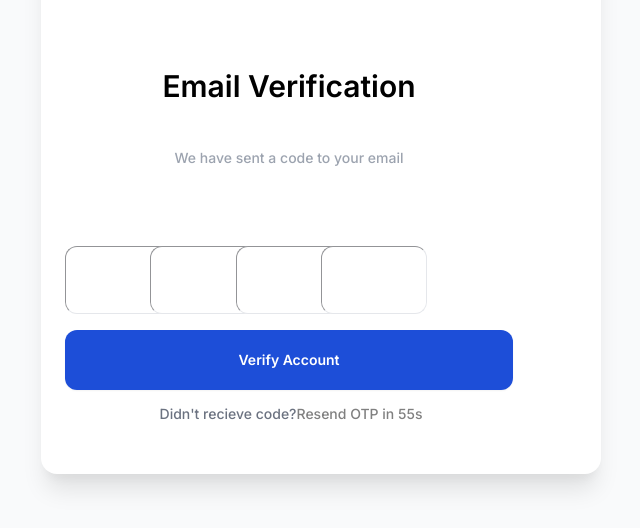
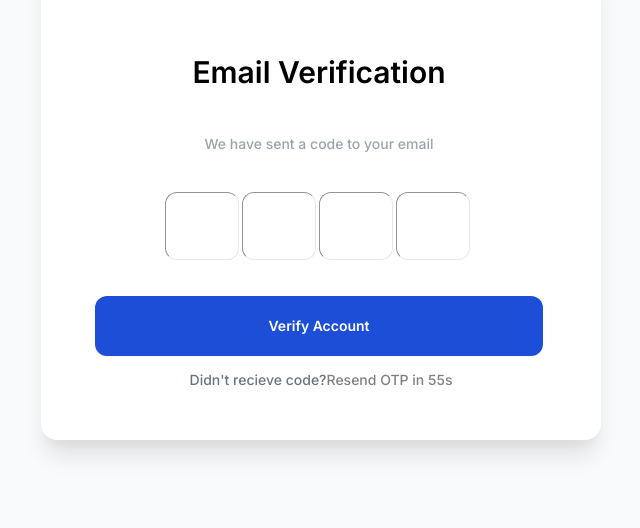
Before and after one commit to ericsubirana/EsteticaConnect, a React (Create React App) app in the folder front/: page /otp in a window 1280 px wide. Shown: the part 200-728 px from the top of the page, without its empty margins (319-959 px from the left). Built offline with nearby package versions, Linux system fonts and the light colour scheme.

Commit message:
changePassword DONE

```diff
--- a/front/src/api/auth.js
+++ b/front/src/api/auth.js
@@ -8,7 +8,6 @@ export const verifyTokenReq = () => axios.get('/auth/verify');
 
 export const logoutReq = () => axios.get('/logout');
 
-
 export const forgotPassowrd = ({ recipient_email, OTP }) => axios.post('/forgotPassword', {recipient_email, OTP});
 
-export const changePassword = password => axios.post('/changePassword', password);
+export const changePassword = ({password, email}) => axios.post('/changePassword', {password, email});
--- a/front/src/components/forgotPassword/ChangePassword.js
+++ b/front/src/components/forgotPassword/ChangePassword.js
@@ -9,7 +9,7 @@ import './changePassword.css'
 
 function ChangePassword() {
 
-  const {signin, email} = useAuth();
+  const {email, user, setChangePassword} = useAuth();
   const [password, setPassowrd] = useState();
   const [repeatPassword, setRepeatPassowrd] = useState();
 
@@ -18,8 +18,9 @@ function ChangePassword() {
   const changeForgottenPassword = async () => {
     if(password.length > 5){
       if(password === repeatPassword){
-        const changePass = await changePassword({ password });
-        navigation("/login");
+        const changePass = await changePassword({ password, email });
+        setChangePassword(password)
+        navigation('/login');
       }
       else{
         toast.error('Passowrds do not match');
--- a/front/src/components/forgotPassword/changePassword.css
+++ b/front/src/components/forgotPassword/changePassword.css
@@ -79,12 +79,7 @@
 
 .passwordForm {
     margin-top: 1rem;
-    margin-top: 1rem;
-
-
-
-
-
+    margin-bottom: 2rem;
 }
 
 @media (min-width: 768px) {
@@ -116,12 +111,10 @@
     border-radius: 0.5rem;
     border-width: 1px;
     border-color: #D1D5DB;
-    width: 100%;
+    width: 95%;
     color: #111827;
     background-color: #F9FAFB;
-
-
-
+    margin-bottom: 1rem;
 }
 
 @media (min-width: 640px) {
@@ -186,5 +179,11 @@
     line-height: 1.25rem;
     font-weight: 500;
     text-align: center;
+    background-color: #d7d9fa;
     color: #ffffff;
+    border: 1px solid #9ca1fd;
 }
+
+.changePasswordButton:hover {
+    cursor: pointer;
+}
--- a/front/src/components/forgotPassword/otpinput.css
+++ b/front/src/components/forgotPassword/otpinput.css
@@ -21,7 +21,8 @@
 
 .otp-margins {
     display: flex;
-    margin-top: 4rem;
+    margin-top: 15px;
+    margin-left: 30px;
     flex-direction: column;
     width: 100%;
     max-width: 28rem;
@@ -53,22 +54,25 @@
 
 .otp-form {
     display: flex;
-    margin-top: 4rem;
+    width: 100%;
+    margin-top: 1.5rem;
     flex-direction: column;
+    justify-content: center;
 }
 
 .form-back {
     display: flex;
     flex-direction: row;
-    justify-content: space-between;
+    justify-content: center;
     align-items: center;
     width: 100%;
-    max-width: 20rem;
+    margin-bottom: 20px;
 }
 
 .otp-input {
-    width: 4rem;
+    width: 2rem;
     height: 4rem;
+    margin-right: 45px;
 }
 
 .otp-inputs {
--- a/front/src/components/loginComponent/LoginForm.js
+++ b/front/src/components/loginComponent/LoginForm.js
@@ -4,6 +4,7 @@ import { useAuth } from '../../context/AuthContext';
 import { useNavigate, Link } from 'react-router-dom';
 import { ToastContainer, toast } from 'react-toastify';
 import { forgotPassowrd } from '../../api/auth.js'
+import { useParams } from 'react-router-dom'
 
 import logo from '../../assets/f.png'
 import loginPhoto from '../../assets/loginPhoto.png'
@@ -12,10 +13,10 @@ import './login.css'
 import 'react-toastify/dist/ReactToastify.css';
 
 
-export default function LoginForm() {
+export default function LoginForm(props) {
 
   const { register, handleSubmit, formState: { errors } } = useForm();
-  const { signin, isAuthenticated, errorContext, setEmail, email, setOTP } = useAuth();
+  const { signin, isAuthenticated, errorContext, setEmail, email, setOTP, changePassword } = useAuth();
   const navigation = useNavigate();
 
   function nagigateToOtp() {
@@ -33,6 +34,12 @@ export default function LoginForm() {
   const notify = (error) => {
     toast.error(error);
   }
+
+  useEffect(() => {
+    if (changePassword) {
+      toast.success('Password updated');
+    }
+  }, [changePassword]);
 
   useEffect(() => {
     let timeoutId;
--- a/front/src/context/AuthContext.js
+++ b/front/src/context/AuthContext.js
@@ -21,6 +21,8 @@ export const AuthProvider = ({ children }) => {
     const [loading, setLoading] = useState(true);
     const [email, setEmail] = useState();
     const [otp, setOTP] = useState();
+    const [changePassword, setChangePassword] = useState();
+
 
     const signup = async (values) => {
         try {
@@ -106,7 +108,9 @@ export const AuthProvider = ({ children }) => {
             email,
             setEmail,
             otp,
-            setOTP
+            setOTP,
+            changePassword,
+            setChangePassword
         }}>
             {children}
         </AuthContext.Provider>
```
Also changed, not shown: 1 other file (tests, documents, lock files or other folders).
